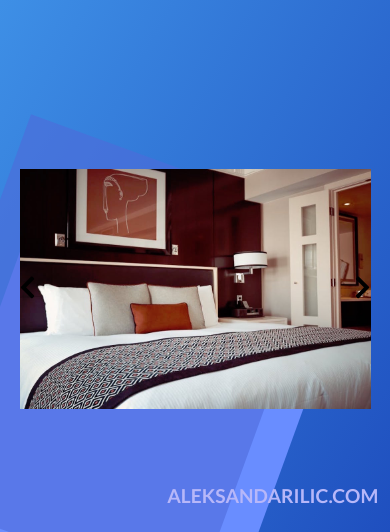
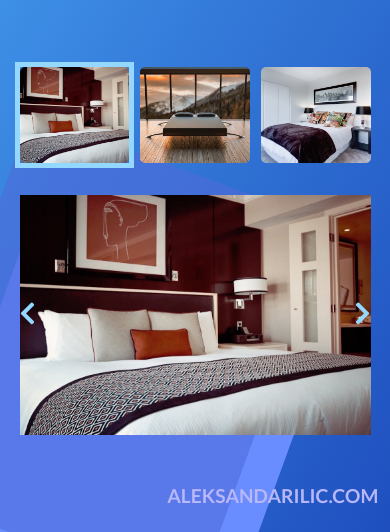
Before and after one commit to AleksandarIlicc/javascript-image-slider, a plain HTML site: page index.html in a window 390 px wide. Shown: the part 312-844 px from the top of the page. Drawn offline with Linux system fonts and the light colour scheme; a web font is replaced by a local one.

Commit message:
change slider

```diff
--- a/style.css
+++ b/style.css
@@ -200,6 +200,7 @@ body {
         flex-direction: column;
         align-self: center;
         margin-right: 0;
+        margin-top: 0;
     }
 
     .col-1 {
@@ -215,8 +216,12 @@ body {
 }
 
 @media only screen and (max-width: 30em) {
-    .col-1 {
-        display: none;
+    .item.active {
+        transform: scale(1);
+    }
+
+    .col-1 *+* {
+        margin-left: .7rem;
     }
 
     .btn-prev {
@@ -226,9 +231,4 @@ body {
     .btn-next {
         right: 0;
     }
-
-    .btn-prev,
-    .btn-next {
-        color: rgb(0, 0, 0);
-    }
 }
```
